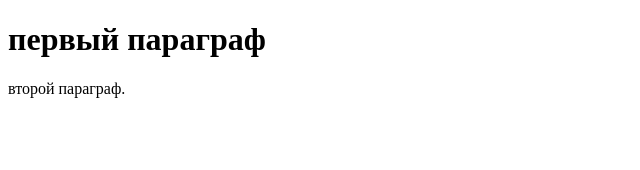
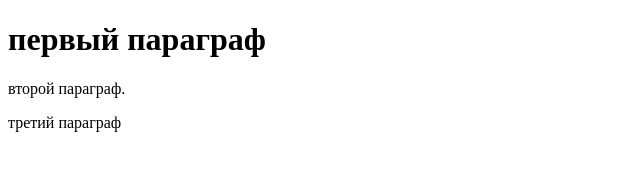
Before and after one commit to user493969/forMark, a plain HTML site: page index.html in a window 1280 px wide. Shown: the whole page, without its empty margins (0-640 px from the left). Drawn offline with Linux system fonts and the light colour scheme.

Commit message:
added a new detail

```diff
--- a/index.html
+++ b/index.html
@@ -4,6 +4,7 @@
 
 <h1>первый параграф</h1>
 <p>второй параграф.</p>
+<p>третий параграф</p>
 
 </body>
 </html>
```
